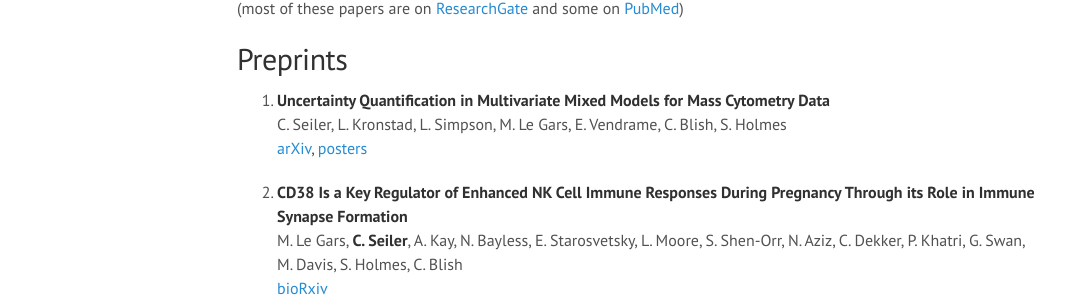
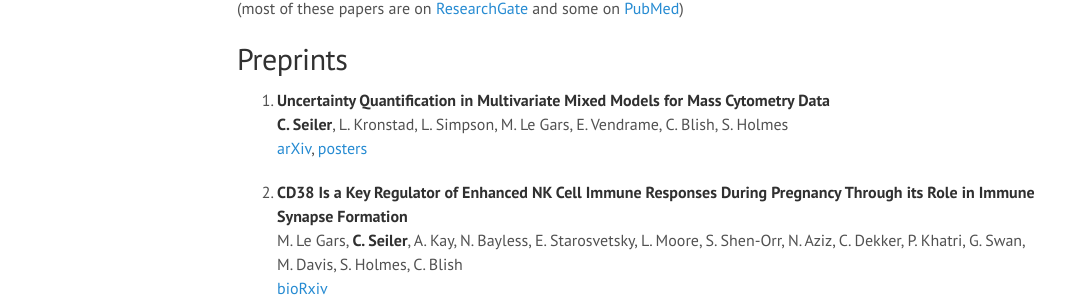
Before and after one commit to ChristofSeiler/ChristofSeiler.github.io, a Jekyll site: the page built from publications.md, in a window 1280 px wide and 900 px high. Shown: the part 196-504 px from the top of the window, without its empty margins (3-1069 px from the left). Built offline with Jekyll 4.4.1, drawn with Linux system fonts in a browser that asks for light colours.

Commit message:
emphasize

```diff
--- a/publications.md
+++ b/publications.md
@@ -8,7 +8,7 @@ title: Publications
 ## Preprints
 
 1. **Uncertainty Quantification in Multivariate Mixed Models for Mass Cytometry Data** <br>
-C. Seiler, L. Kronstad, L. Simpson, M. Le Gars, E. Vendrame, C. Blish, S. Holmes <br>
+**C. Seiler**, L. Kronstad, L. Simpson, M. Le Gars, E. Vendrame, C. Blish, S. Holmes <br>
 [arXiv](http://arxiv.org/abs/1903.07976), [posters](https://doi.org/10.5281/zenodo.2656626)
 
 2. **CD38 Is a Key Regulator of Enhanced NK Cell Immune Responses During Pregnancy Through its Role in Immune Synapse Formation** <br>
```
